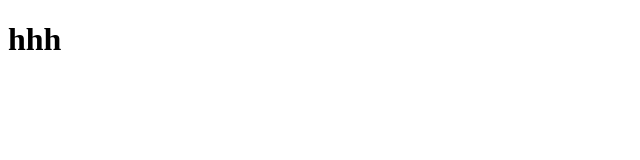
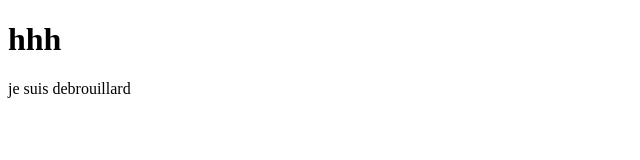
Before and after one commit to Aden-Youssouf/my-super-website, a plain HTML site: page index.html in a window 1280 px wide. Shown: the whole page, without its empty margins (0-640 px from the left). Drawn offline with Linux system fonts and the light colour scheme.

Commit message:
rajout p

```diff
--- a/index.html
+++ b/index.html
@@ -7,6 +7,7 @@
   <body>
       <h1>hhh</h1>
       <h2></h2>
+      <p>je suis debrouillard</p>
 
   </body>
 </html>
```
